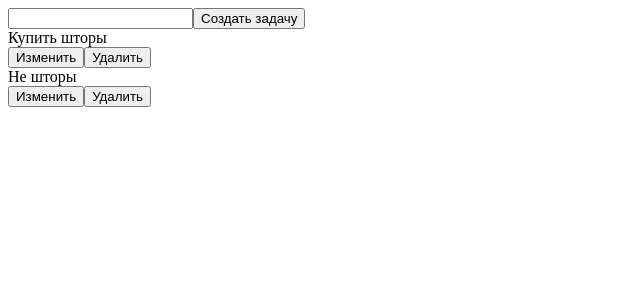
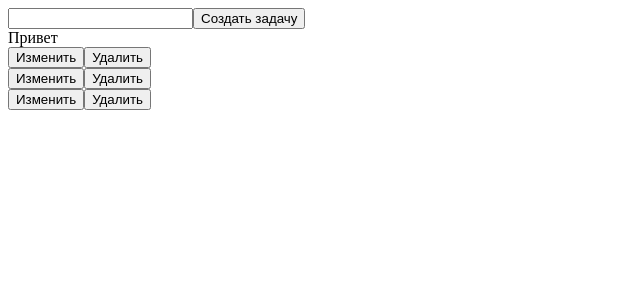
Before and after one commit to SherbakovSAF/kvik-test, a Vue app: page /tasks in a window 1280 px wide. Shown: the top 300 px of the page, without its empty margins (0-640 px from the left). Built offline with nearby package versions, Linux system fonts and the light colour scheme.

Commit message:
Подключение между собой Vuex и taskList

```diff
--- a/src/components/tasksList.vue
+++ b/src/components/tasksList.vue
@@ -18,30 +18,21 @@ export default {
      name: "TasksList",
      data(){
           return{
-               localTasksList: [
-                    {
-                         id: 1,
-                         taskValue: 'Купить шторы',
-                         isEdit: false
-                    },
-                    {
-                         id: 2,
-                         taskValue: 'Не шторы',
-                         isEdit: false
-                    }
-               ]
+               localTasksList: []
           }
      },
      methods: {
+
           editTask(task){
                task.isEdit = !task.isEdit
           },
           deleteTask(task){
                this.localTasksList = this.localTasksList.filter(e=> e != task)
-          }
+          },
      },
-     computed(){
-          //Получение таксок из Store... !!!Возможно лучше это делать в page и передавать пропсами. Смотри как будет обновляться всё
+     mounted: function(){
+          this.localTasksList = [...this.$store.state.tasks]
+          this.localTasksList.map(e => e.isEdit = false)
      }
 }
 </script>
--- a/src/store/index.js
+++ b/src/store/index.js
@@ -4,15 +4,15 @@ export default createStore({
   state: {
     tasks: [
       {
-        id: 0,
+        id: 1,
+        taskValue: "Привет",
+      },
+      {
+        id: 2,
         taskValue: "",
       },
       {
-        id: 1,
-        taskValue: "",
-      },
-      {
-        id: 2,
+        id: 3,
         taskValue: "",
       },
     ],
```
